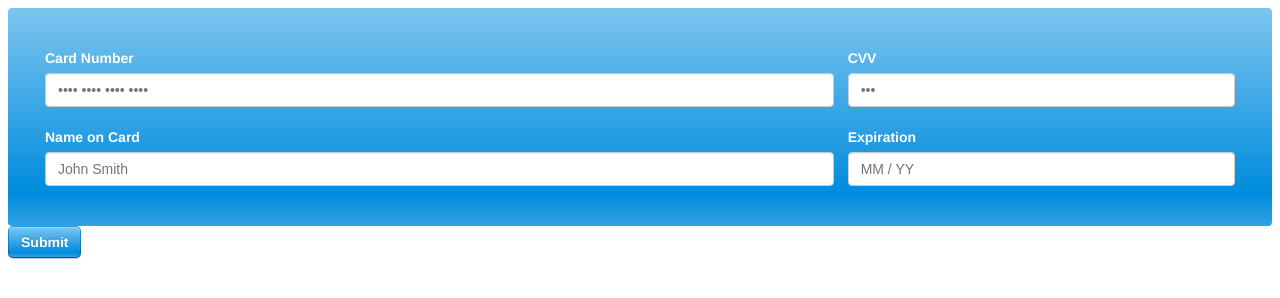
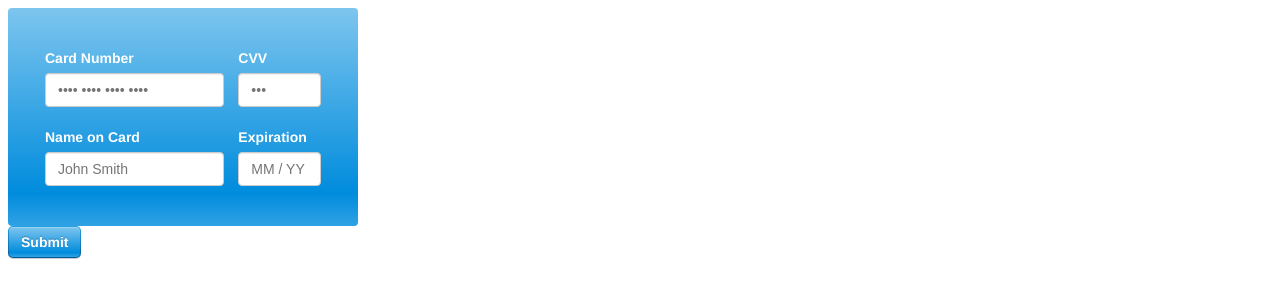
Before and after one commit to wangjohn/creditly, a plain HTML site: page example.html in a window 1280 px wide. Drawn offline with nearby package versions, Linux system fonts and the light colour scheme.

Commit message:
Making the width stick.

```diff
--- a/creditly.css
+++ b/creditly.css
@@ -5,7 +5,7 @@
   -webkit-transition: all 0.2s ease-in-out;
   transition: all 0.2s ease-in-out;
 
-  min-width: 350px;
+  width: 350px;
   min-height: 216px;
   font-family: "Helvetica Neue", Helvetica, Arial, sans-serif;
   font-size: 14px;
```
